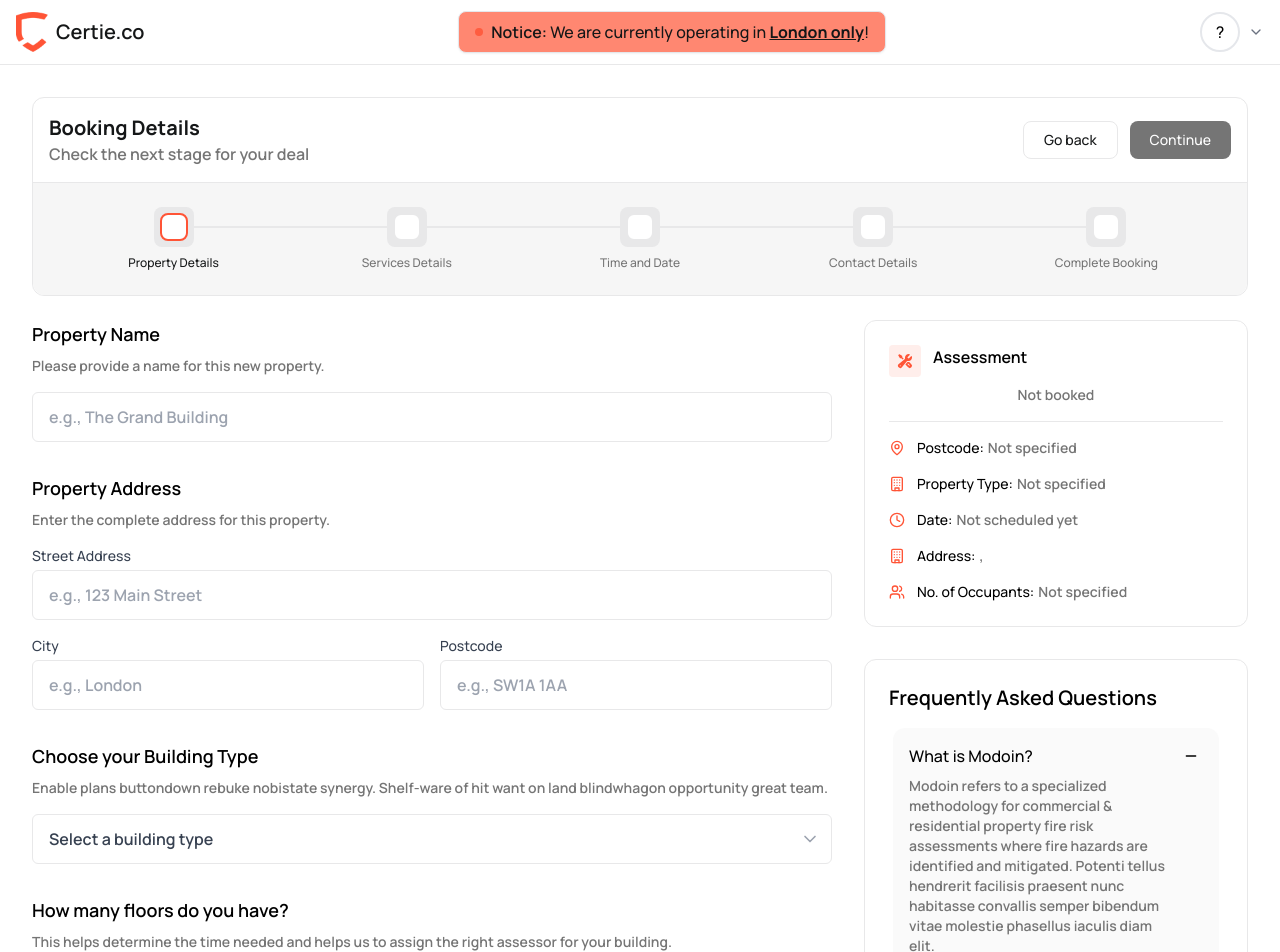
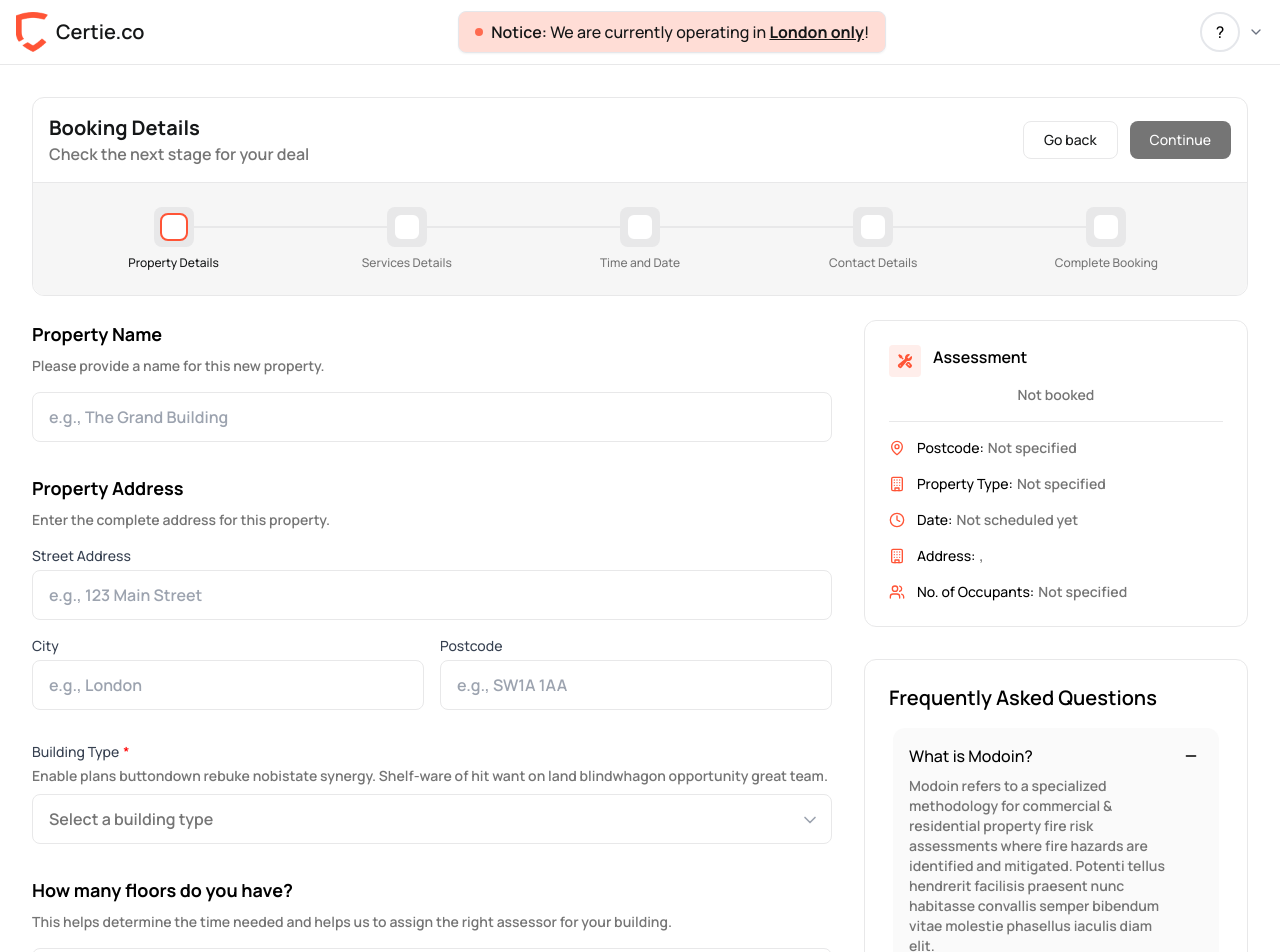
Before and after one commit to Sheikh-Mussadiq/Certie, a React (Vite) app: page /contractor-workflow in a window 1280 px wide. Shown: the top 952 px of the page. Built offline with nearby package versions, Linux system fonts and the light colour scheme.

Commit message:
feat: Refactor BuildingForm component to use CustomSelect for building type selection; enhance styling for input fields and headings for improved UI consistency and user experience.

```diff
--- a/src/components/contractor/BuildingForm.jsx
+++ b/src/components/contractor/BuildingForm.jsx
@@ -1,46 +1,75 @@
-import { useState, useEffect } from 'react'
-import { motion } from 'framer-motion'
-import { ChevronDown } from 'lucide-react'
+import { useState, useEffect } from "react";
+import { motion } from "framer-motion";
+import CustomSelect from "../ui/CustomSelect";
 
 const BuildingForm = ({ property, onDataChange, initialData }) => {
-  const [buildingType, setBuildingType] = useState(initialData?.buildingType || '')
-  const [propertyName, setPropertyName] = useState(initialData?.propertyName || '')
-  const [street, setStreet] = useState(initialData?.street || '')
-  const [city, setCity] = useState(initialData?.city || '')
-  const [postcode, setPostcode] = useState(initialData?.postcode || '')
-  const [floors, setFloors] = useState(initialData?.floors || '')
-  const [size, setSize] = useState(initialData?.size || '')
-  const [tenants, setTenants] = useState(initialData?.tenants || '')
+  const [buildingType, setBuildingType] = useState(
+    initialData?.buildingType || ""
+  );
+  const [propertyName, setPropertyName] = useState(
+    initialData?.propertyName || ""
+  );
+  const [street, setStreet] = useState(initialData?.street || "");
+  const [city, setCity] = useState(initialData?.city || "");
+  const [postcode, setPostcode] = useState(initialData?.postcode || "");
+  const [floors, setFloors] = useState(initialData?.floors || "");
+  const [size, setSize] = useState(initialData?.size || "");
+  const [tenants, setTenants] = useState(initialData?.tenants || "");
 
   const property_types = [
-    "Residential Block",
-    "Single Residential Dwelling",
-    "Commercial Office",
-    "Mixed-Use Building",
-    "School / Education",
-    "Retail Unit",
-    "Warehouse / Industrial",
-    "HMO (House in Multiple Occupation)",
-    "Care Facility",
-    "Hotel",
-    "Other",
+    { value: "Residential Block", label: "Residential Block" },
+    {
+      value: "Single Residential Dwelling",
+      label: "Single Residential Dwelling",
+    },
+    { value: "Commercial Office", label: "Commercial Office" },
+    { value: "Mixed-Use Building", label: "Mixed-Use Building" },
+    { value: "School / Education", label: "School / Education" },
+    { value: "Retail Unit", label: "Retail Unit" },
+    { value: "Warehouse / Industrial", label: "Warehouse / Industrial" },
+    {
+      value: "HMO (House in Multiple Occupation)",
+      label: "HMO (House in Multiple Occupation)",
+    },
+    { value: "Care Facility", label: "Care Facility" },
+    { value: "Hotel", label: "Hotel" },
+    { value: "Other", label: "Other" },
   ];
 
   useEffect(() => {
     if (property) {
-      setBuildingType(property.property_type || '')
-      setStreet(property.address?.street || '')
-      setCity(property.address?.city || '')
-      setPostcode(property.address?.postcode || '')
-      setFloors(property.floors || '')
-      setSize(property.square_ft || '')
-      setTenants(property.occupants || '')
+      setBuildingType(property.property_type || "");
+      setStreet(property.address?.street || "");
+      setCity(property.address?.city || "");
+      setPostcode(property.address?.postcode || "");
+      setFloors(property.floors || "");
+      setSize(property.square_ft || "");
+      setTenants(property.occupants || "");
     }
-  }, [property])
+  }, [property]);
 
   useEffect(() => {
-    onDataChange({ buildingType, propertyName, street, city, postcode, floors, size, tenants })
-  }, [buildingType, propertyName, street, city, postcode, floors, size, tenants, onDataChange])
+    onDataChange({
+      buildingType,
+      propertyName,
+      street,
+      city,
+      postcode,
+      floors,
+      size,
+      tenants,
+    });
+  }, [
+    buildingType,
+    propertyName,
+    street,
+    city,
+    postcode,
+    floors,
+    size,
+    tenants,
+    onDataChange,
+  ]);
 
   return (
     <motion.div
@@ -51,7 +80,7 @@ const BuildingForm = ({ property, onDataChange, initialData }) => {
     >
       {!property && (
         <div className="mb-8">
-          <h3 className="font-semibold text-lg mb-2">Property Name</h3>
+          <h3 className="font-bold text-lg mb-2">Property Name</h3>
           <p className="text-sm text-primary-grey mb-4">
             Please provide a name for this new property.
           </p>
@@ -59,7 +88,7 @@ const BuildingForm = ({ property, onDataChange, initialData }) => {
             type="text"
             value={propertyName}
             onChange={(e) => setPropertyName(e.target.value)}
-            className="w-full appearance-none bg-white border border-grey-outline rounded-md py-3 px-4 text-gray-700 focus:outline-none focus:border-primary-orange"
+            className="w-full appearance-none bg-white border border-grey-outline rounded-lg py-3 px-4 text-gray-700 focus:outline-none focus:border-primary-orange"
             placeholder="e.g., The Grand Building"
             required
           />
@@ -67,7 +96,7 @@ const BuildingForm = ({ property, onDataChange, initialData }) => {
       )}
 
       <div className="mb-8">
-        <h3 className="font-semibold text-lg mb-2">Property Address</h3>
+        <h3 className="font-bold text-lg mb-2">Property Address</h3>
         <p className="text-sm text-primary-grey mb-4">
           Enter the complete address for this property.
         </p>
@@ -81,7 +110,7 @@ const BuildingForm = ({ property, onDataChange, initialData }) => {
               type="text"
               value={street}
               onChange={(e) => setStreet(e.target.value)}
-              className="w-full appearance-none bg-white border border-grey-outline rounded-md py-3 px-4 text-gray-700 focus:outline-none focus:border-primary-orange"
+              className="w-full appearance-none bg-white border border-grey-outline rounded-lg py-3 px-4 text-gray-700 focus:outline-none focus:border-primary-orange"
               placeholder="e.g., 123 Main Street"
               required
             />
@@ -96,7 +125,7 @@ const BuildingForm = ({ property, onDataChange, initialData }) => {
                 type="text"
                 value={city}
                 onChange={(e) => setCity(e.target.value)}
-                className="w-full appearance-none bg-white border border-grey-outline rounded-md py-3 px-4 text-gray-700 focus:outline-none focus:border-primary-orange"
+                className="w-full appearance-none bg-white border border-grey-outline rounded-lg py-3 px-4 text-gray-700 focus:outline-none focus:border-primary-orange"
                 placeholder="e.g., London"
                 required
               />
@@ -110,7 +139,7 @@ const BuildingForm = ({ property, onDataChange, initialData }) => {
                 type="text"
                 value={postcode}
                 onChange={(e) => setPostcode(e.target.value)}
-                className="w-full appearance-none bg-white border border-grey-outline rounded-md py-3 px-4 text-gray-700 focus:outline-none focus:border-primary-orange"
+                className="w-full appearance-none bg-white border border-grey-outline rounded-lg py-3 px-4 text-gray-700 focus:outline-none focus:border-primary-orange"
                 placeholder="e.g., SW1A 1AA"
                 required
               />
@@ -119,36 +148,29 @@ const BuildingForm = ({ property, onDataChange, initialData }) => {
         </div>
       </div>
       <div className="mb-8">
-        <h3 className="font-semibold text-lg mb-2">Choose your Building Type</h3>
-        <p className="text-sm text-primary-grey mb-4">Enable plans buttondown rebuke nobistate synergy. Shelf-ware of hit want on land blindwhagon opportunity great team.</p>
-
-        <div className="relative">
-          <select
-            value={buildingType}
-            onChange={(e) => setBuildingType(e.target.value)}
-            className="w-full appearance-none bg-white border border-grey-outline rounded-md py-3 px-4 pr-10 text-gray-700 cursor-pointer focus:outline-none focus:border-primary-orange"
-            required
-          >
-            <option value="" disabled>Select a building type</option>
-            {property_types.map(type => (
-              <option key={type} value={type}>{type}</option>
-            ))}
-          </select>
-          <div className="absolute right-3 top-1/2 transform -translate-y-1/2 pointer-events-none">
-            <ChevronDown className="h-5 w-5 text-gray-400" />
-          </div>
-        </div>
+        <CustomSelect
+          value={buildingType}
+          onChange={setBuildingType}
+          options={property_types}
+          placeholder="Select a building type"
+          required
+          label="Building Type"
+          description="Enable plans buttondown rebuke nobistate synergy. Shelf-ware of hit want on land blindwhagon opportunity great team."
+        />
       </div>
 
       <div className="mb-8">
-        <h3 className="font-semibold text-lg mb-2">How many floors do you have?</h3>
-        <p className="text-sm text-primary-grey mb-4">This helps determine the time needed and helps us to assign the right assessor for your building.</p>
+        <h3 className="font-bold text-lg mb-2">How many floors do you have?</h3>
+        <p className="text-sm text-primary-grey mb-4">
+          This helps determine the time needed and helps us to assign the right
+          assessor for your building.
+        </p>
 
         <input
           type="number"
           value={floors}
           onChange={(e) => setFloors(e.target.value)}
-          className="w-full appearance-none bg-white border border-grey-outline rounded-md py-3 px-4 text-gray-700 focus:outline-none focus:border-primary-orange"
+          className="w-full appearance-none bg-white border border-grey-outline rounded-lg py-3 px-4 text-gray-700 focus:outline-none focus:border-primary-orange"
           placeholder="Enter number of floors"
           min="1"
           max="200"
@@ -156,14 +178,18 @@ const BuildingForm = ({ property, onDataChange, initialData }) => {
       </div>
 
       <div className="mb-8">
-        <h3 className="font-semibold text-lg mb-2">What's the Approx Sq Ft of the Building?</h3>
-        <p className="text-sm text-primary-grey mb-4">Enter the approximate square footage of your building.</p>
+        <h3 className="font-bold text-lg mb-2">
+          What's the Approx Sq Ft of the Building?
+        </h3>
+        <p className="text-sm text-primary-grey mb-4">
+          Enter the approximate square footage of your building.
+        </p>
 
         <input
           type="number"
           value={size}
           onChange={(e) => setSize(e.target.value)}
-          className="w-full appearance-none bg-white border border-grey-outline rounded-md py-3 px-4 text-gray-700 focus:outline-none focus:border-primary-orange"
+          className="w-full appearance-none bg-white border border-grey-outline rounded-lg py-3 px-4 text-gray-700 focus:outline-none focus:border-primary-orange"
           placeholder="Enter square footage (e.g., 2500)"
           min="1"
           max="1000000"
@@ -171,21 +197,23 @@ const BuildingForm = ({ property, onDataChange, initialData }) => {
       </div>
 
       <div className="mb-8">
-        <h3 className="font-semibold text-lg mb-2">How many Tenants do you have</h3>
-        <p className="text-sm text-primary-grey mb-4">Enter the number of tenants or occupants in your building.</p>
+        <h3 className="font-bold text-lg mb-2">How many Tenants do you have</h3>
+        <p className="text-sm text-primary-grey mb-4">
+          Enter the number of tenants or occupants in your building.
+        </p>
 
         <input
           type="number"
           value={tenants}
           onChange={(e) => setTenants(e.target.value)}
-          className="w-full appearance-none bg-white border border-grey-outline rounded-md py-3 px-4 text-gray-700 focus:outline-none focus:border-primary-orange"
+          className="w-full appearance-none bg-white border border-grey-outline rounded-lg py-3 px-4 text-gray-700 focus:outline-none focus:border-primary-orange"
           placeholder="Enter number of tenants (e.g., 25)"
           min="0"
           max="10000"
         />
       </div>
     </motion.div>
-  )
-}
+  );
+};
 
-export default BuildingForm
+export default BuildingForm;
--- a/src/components/contractor/ContractorNavbar.jsx
+++ b/src/components/contractor/ContractorNavbar.jsx
@@ -49,10 +49,12 @@ const ContractorNavbar = () => {
               </div>
             </motion.div>
           </Link>
-          <div className="flex items-center bg-primary-orange/70 border border-primary-orange-300 rounded-lg px-4 py-2 shadow-sm">
+          <div className="flex items-center bg-primary-orange/20 border border-primary-orange-300 rounded-lg px-4 py-2 shadow-sm">
             <span className="inline-block w-2 h-2 rounded-full bg-primary-orange mr-2 animate-pulse"></span>
             <span className="text-primary-black text-base font-medium">
-              <span className="font-semibold">Notice:</span> We are currently operating in <span className="underline font-bold">London only</span>!
+              <span className="font-semibold">Notice:</span> We are currently
+              operating in{" "}
+              <span className="underline font-bold">London only</span>!
             </span>
           </div>
           <div className="flex items-center space-x-4">
--- /dev/null
+++ b/src/components/ui/CustomSelect.jsx
@@ -0,0 +1,155 @@
+import { useState, useRef, useEffect } from "react";
+import { motion, AnimatePresence } from "framer-motion";
+import { ChevronDown, Check } from "lucide-react";
+
+const CustomSelect = ({
+  value,
+  onChange,
+  options,
+  placeholder = "Select an option",
+  disabled = false,
+  required = false,
+  className = "",
+  label = "",
+  description = "",
+}) => {
+  const [isOpen, setIsOpen] = useState(false);
+  const [selectedOption, setSelectedOption] = useState(
+    options.find((option) => option.value === value) || null
+  );
+  const selectRef = useRef(null);
+
+  useEffect(() => {
+    const handleClickOutside = (event) => {
+      if (selectRef.current && !selectRef.current.contains(event.target)) {
+        setIsOpen(false);
+      }
+    };
+
+    document.addEventListener("mousedown", handleClickOutside);
+    return () => document.removeEventListener("mousedown", handleClickOutside);
+  }, []);
+
+  useEffect(() => {
+    const option = options.find((option) => option.value === value);
+    setSelectedOption(option || null);
+  }, [value, options]);
+
+  const handleSelect = (option) => {
+    setSelectedOption(option);
+    onChange(option.value);
+    setIsOpen(false);
+  };
+
+  const toggleSelect = () => {
+    if (!disabled) {
+      setIsOpen(!isOpen);
+    }
+  };
+
+  return (
+    <div className={`w-full ${className}`}>
+      {label && (
+        <label className="block text-sm font-medium text-gray-700 mb-1">
+          {label}
+          {required && <span className="text-primary-red ml-1">*</span>}
+        </label>
+      )}
+
+      {description && (
+        <p className="text-sm text-primary-grey mb-2">{description}</p>
+      )}
+
+      <div className="relative" ref={selectRef}>
+        <motion.button
+          type="button"
+          onClick={toggleSelect}
+          disabled={disabled}
+          className={`
+            w-full appearance-none bg-white border rounded-lg py-3 px-4 pr-10 text-left
+            transition-all duration-200 ease-in-out
+            ${
+              disabled
+                ? "border-grey-outline bg-grey-fill text-primary-grey cursor-not-allowed"
+                : "border-grey-outline text-gray-700 cursor-pointer hover:border-primary-orange/50 focus:border-primary-orange"
+            }
+            ${
+              isOpen
+                ? "border-primary-orange ring-2 ring-primary-orange/20"
+                : ""
+            }
+          `}
+          whileHover={!disabled ? { scale: 1.01 } : {}}
+          whileTap={!disabled ? { scale: 0.99 } : {}}
+        >
+          <span
+            className={`block truncate ${
+              selectedOption ? "text-gray-700" : "text-primary-grey"
+            }`}
+          >
+            {selectedOption ? selectedOption.label : placeholder}
+          </span>
+
+          <motion.div
+            className="absolute right-3 top-4 transform -translate-y-1/2 pointer-events-none"
+            animate={{ rotate: isOpen ? 180 : 0 }}
+            transition={{ duration: 0.2 }}
+          >
+            <ChevronDown className="h-5 w-5 text-gray-400" />
+          </motion.div>
+        </motion.button>
+
+        <AnimatePresence>
+          {isOpen && (
+            <motion.div
+              initial={{ opacity: 0, y: -10, scale: 0.95 }}
+              animate={{ opacity: 1, y: 0, scale: 1 }}
+              exit={{ opacity: 0, y: -10, scale: 0.95 }}
+              transition={{ duration: 0.15, ease: "easeOut" }}
+              className="absolute z-50 w-full mt-1 bg-white border border-grey-outline rounded-lg shadow-card overflow-hidden"
+            >
+              <div className="max-h-60 overflow-y-auto">
+                {options.map((option, index) => (
+                  <motion.button
+                    key={option.value}
+                    type="button"
+                    onClick={() => handleSelect(option)}
+                    className={`
+                       w-full px-4 py-3 text-left transition-all duration-150
+                       hover:bg-grey-fill hover:text-primary-black
+                       ${
+                         selectedOption?.value === option.value
+                           ? "bg-primary-orange/10 text-primary-orange border-l-4 border-primary-orange"
+                           : "text-gray-700"
+                       }
+                       ${index === 0 ? "rounded-t-lg" : ""}
+                       ${index === options.length - 1 ? "rounded-b-lg" : ""}
+                     `}
+                    initial={{ opacity: 0 }}
+                    animate={{ opacity: 1 }}
+                    transition={{ delay: index * 0.02 }}
+                  >
+                    <div className="flex items-center justify-between">
+                      <span className="truncate">{option.label}</span>
+                      {selectedOption?.value === option.value && (
+                        <motion.div
+                          initial={{ scale: 0 }}
+                          animate={{ scale: 1 }}
+                          transition={{ delay: 0.1 }}
+                        >
+                          <Check className="h-4 w-4 text-primary-orange" />
+                        </motion.div>
+                      )}
+                    </div>
+                  </motion.button>
+                ))}
+              </div>
+            </motion.div>
+          )}
+        </AnimatePresence>
+      </div>
+    </div>
+  );
+};
+
+export default CustomSelect;
```
